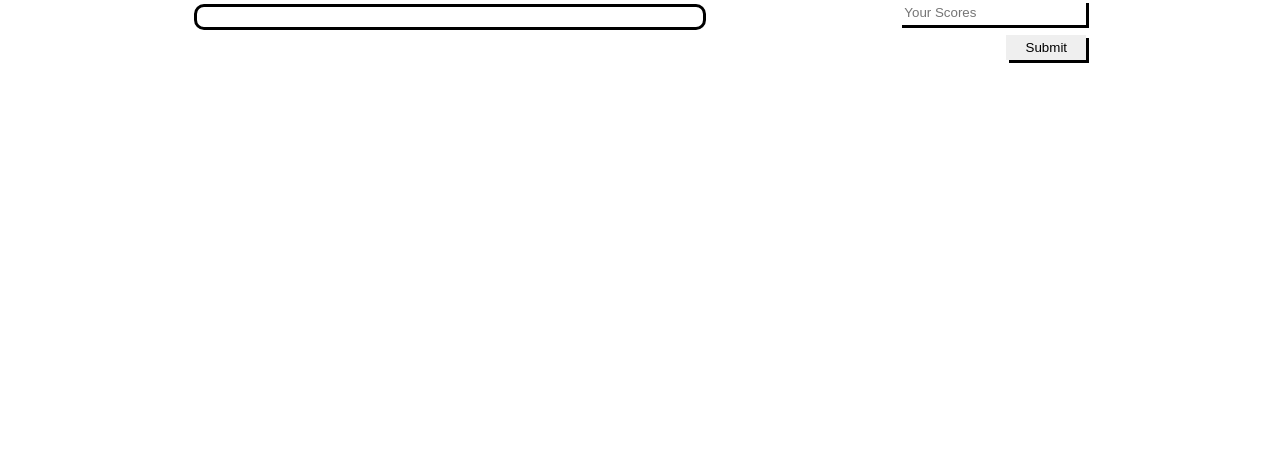
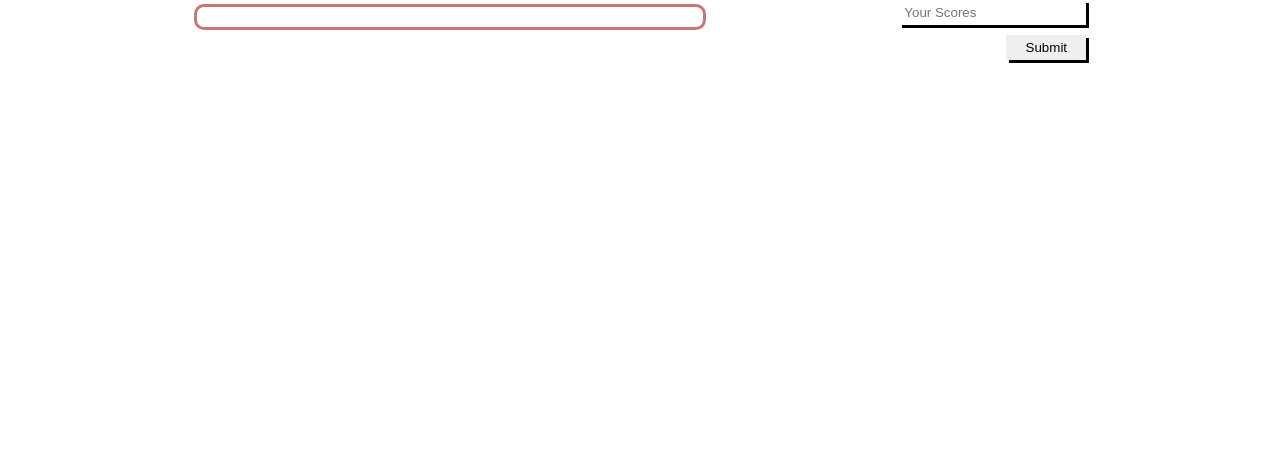
Before and after one commit to SaboorSohaib/Leaderboard, a website built with webpack: page src/index.html in a window 1280 px wide. Shown: the part 345-800 px from the top of the page. Built offline with nearby package versions, Linux system fonts and the light colour scheme; files whose address does not match are found by name.

Commit message:
changes border color

```diff
--- a/src/style.css
+++ b/src/style.css
@@ -43,7 +43,7 @@ main {
 }
 
 .show-scores {
-  border: 3px solid black;
+  border: 3px solid rgb(202, 116, 116);
   padding: 10px;
   width: 100%;
   list-style: none;
```
